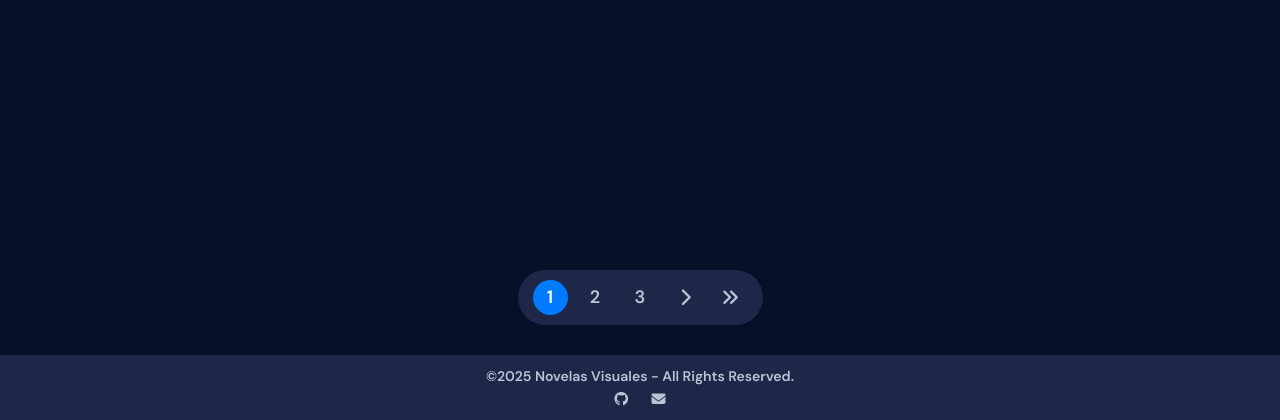
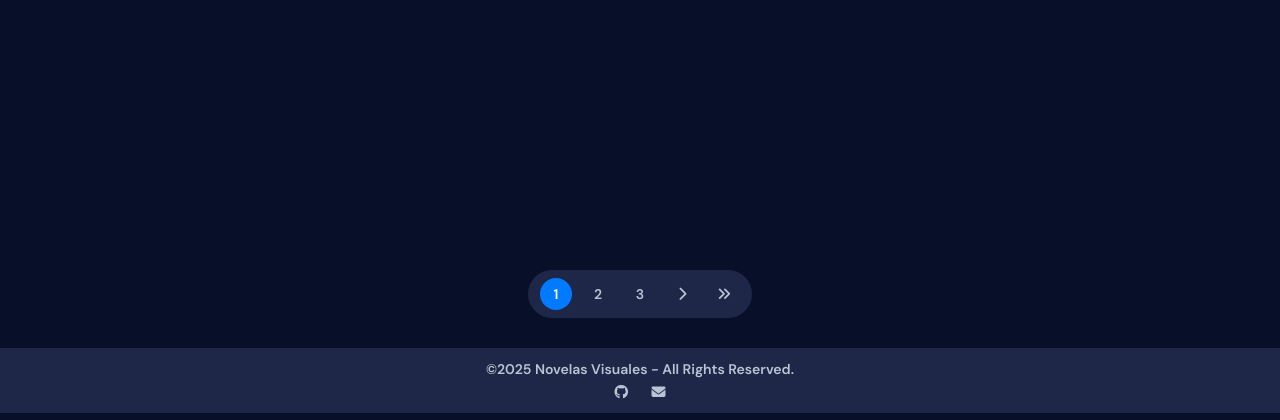
Before and after one commit to avillaq/Biblioteca-Novelas-Visuales, a Django app: page /directorio in a window 1280 px wide. Shown: the part 2600-3020 px from the top of the page. Run offline with Django 5.2, Linux system fonts and the light colour scheme; data comes from the database, SQL or seed files in the repository; parts of the project's set-up code (start-up, migrations or seed data) failed here and were passed over; some libraries are stand-ins or nearby versions.

Commit message:
Refactor button styles for improved layout and consistency

```diff
--- a/VNDisplay/static/css/style.css
+++ b/VNDisplay/static/css/style.css
@@ -771,7 +771,7 @@ button.btnUpdate {
 .step-links {
     display: flex;
     gap: 10px;
-    padding: 10px 15px;
+    padding: 8px 12px;
     border-radius: 30px;
     background-color: var(--secondary-color);
 
@@ -780,8 +780,9 @@ button.btnUpdate {
         justify-content: center;
         align-items: center;
         color: var(--text-color);
-        width: 35px;
-        height: 35px;
+        font-size: var(--small-size);
+        width: 32px;
+        height: 32px;
         border-radius: 100%;
         transition: all 0.4s ease-out;
 
```
